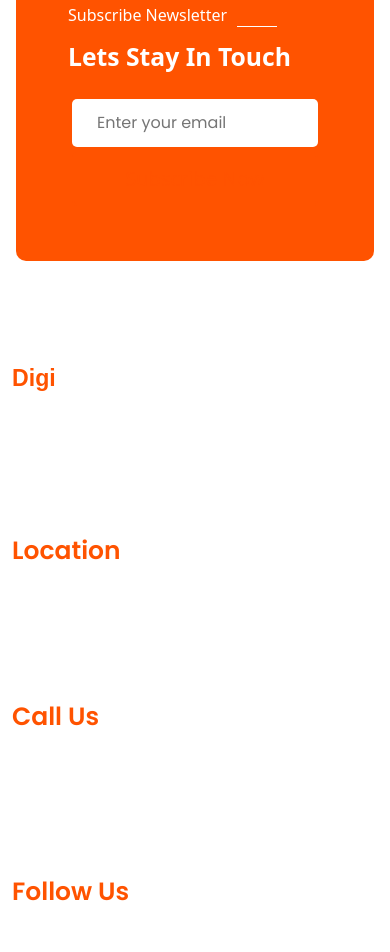
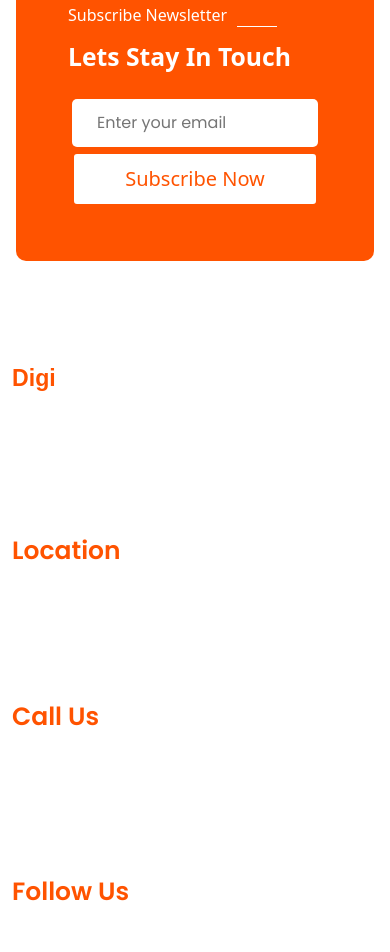
Before and after one commit to Rohit-Dhaka/Digiency, a plain HTML site: page index.html in a window 390 px wide. Shown: the part 10427-11379 px from the top of the page. Drawn offline with nearby package versions, Linux system fonts and the light colour scheme.

Commit message:
_button modify

```diff
--- a/assets/css/style.css
+++ b/assets/css/style.css
@@ -473,7 +473,7 @@ ul li a:hover{
     }
     .btn-subscribe{
         margin-top: 5px;
-        background: white;
+        background: white !important;
         color: #FF5300 !important ;
         border: 2px solid #FF5300 !important;
     }
```
